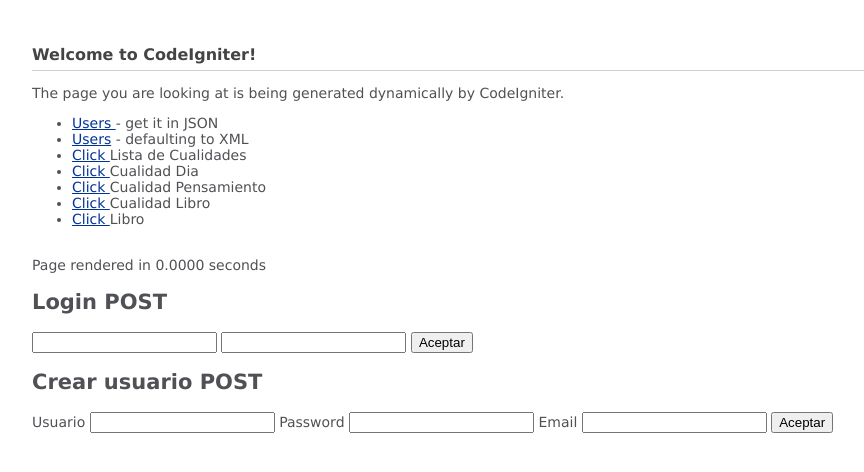
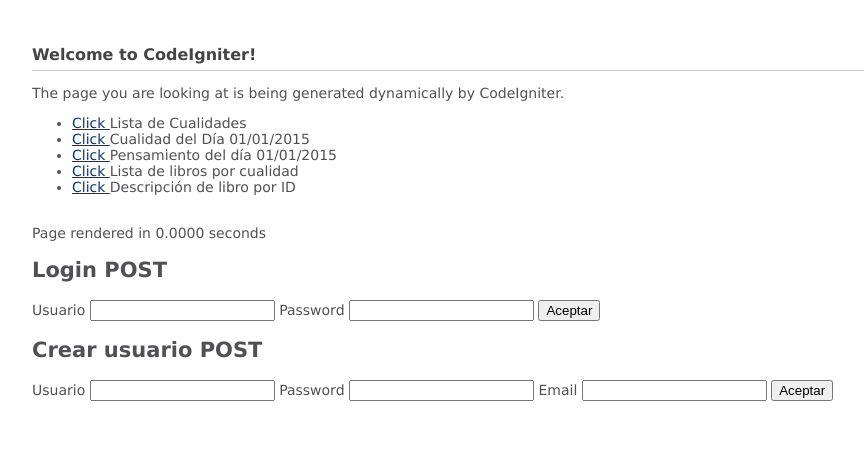
Before and after one commit to jalcantara/Agenda_WS, a CodeIgniter app: page /Agenda_WS/ in a window 1280 px wide. Shown: the top 472 px of the page, without its empty margins (8-872 px from the left). Run offline with CodeIgniter, Linux system fonts and the light colour scheme.

Commit message:
Correcciones

```diff
--- a/application/views/welcome_message.php
+++ b/application/views/welcome_message.php
@@ -50,19 +50,15 @@ code {
 <p>The page you are looking at is being generated dynamically by CodeIgniter.</p>
 
 <ul>
-
-	<li><a href="<?php echo base_url();?>api/users/format/json">Users </a> - get it in JSON</li>
-	<li><a href="<?php echo site_url('api/users');?>">Users</a> - defaulting to XML</li>
-
 	<li><a href="<?php echo base_url();?>cualidad/cualidades/format/json">Click </a>Lista de Cualidades</li>
 
-	<li><a href="<?php echo base_url();?>cualidad_dia/cualidades_dia/format/json">Click </a>Cualidad Dia</li>
+	<li><a href="<?php echo base_url();?>cualidad_dia/cualidades_dia/fecha/01/01/2015/format/json">Click </a>Cualidad del Día 01/01/2015</li>
 
-	<li><a href="<?php echo base_url();?>cualidad_dia/pensamiento/format/json">Click </a>Cualidad Pensamiento</li>
+	<li><a href="<?php echo base_url();?>cualidad_dia/pensamiento/fecha/01/01/2015/format/json">Click </a>Pensamiento del día 01/01/2015</li>
 
-	<li><a href="<?php echo base_url();?>cualidad_libro/librocualidad/format/json">Click </a>Cualidad Libro</li>
+	<li><a href="<?php echo base_url();?>cualidad_libro/lista_libro_bycualidad/id/1/format/json">Click </a>Lista de libros por cualidad</li>
 
-	<li><a href="<?php echo base_url();?>cualidad_libro/libro/format/json">Click </a>Libro</li>
+	<li><a href="<?php echo base_url();?>libro/libro_byid/id/8/format/json">Click </a>Descripción de libro por ID</li>
 
 </ul>
 
@@ -72,7 +68,9 @@ code {
 <div>
 	<h2>Login POST</h2>
 	<form action="<?php echo base_url();?>users/login/format/json" method='POST'>
+		<label>Usuario</label>
 		<input name="username" />
+		<label>Password</label>
 		<input name="password" />
 		<button type="submit">Aceptar</button>
 	</form>
@@ -81,7 +79,7 @@ code {
 <div>
 	<h2>Crear usuario POST</h2>
 	<form action="<?php echo base_url();?>users/create_user/format/json" method='POST'>
-	<label>Usuario</label>
+		<label>Usuario</label>
 		<input name="username" />
 		<label>Password</label>
 		<input name="password" />
```
Also changed, not shown: application/controllers/cualidad_libro.php (+3 -22 lines), application/controllers/libro.php (+26 -0 lines), application/models/cualidad_libro_model.php (+2 -9 lines), application/models/libro_model.php (+21 -0 lines).
